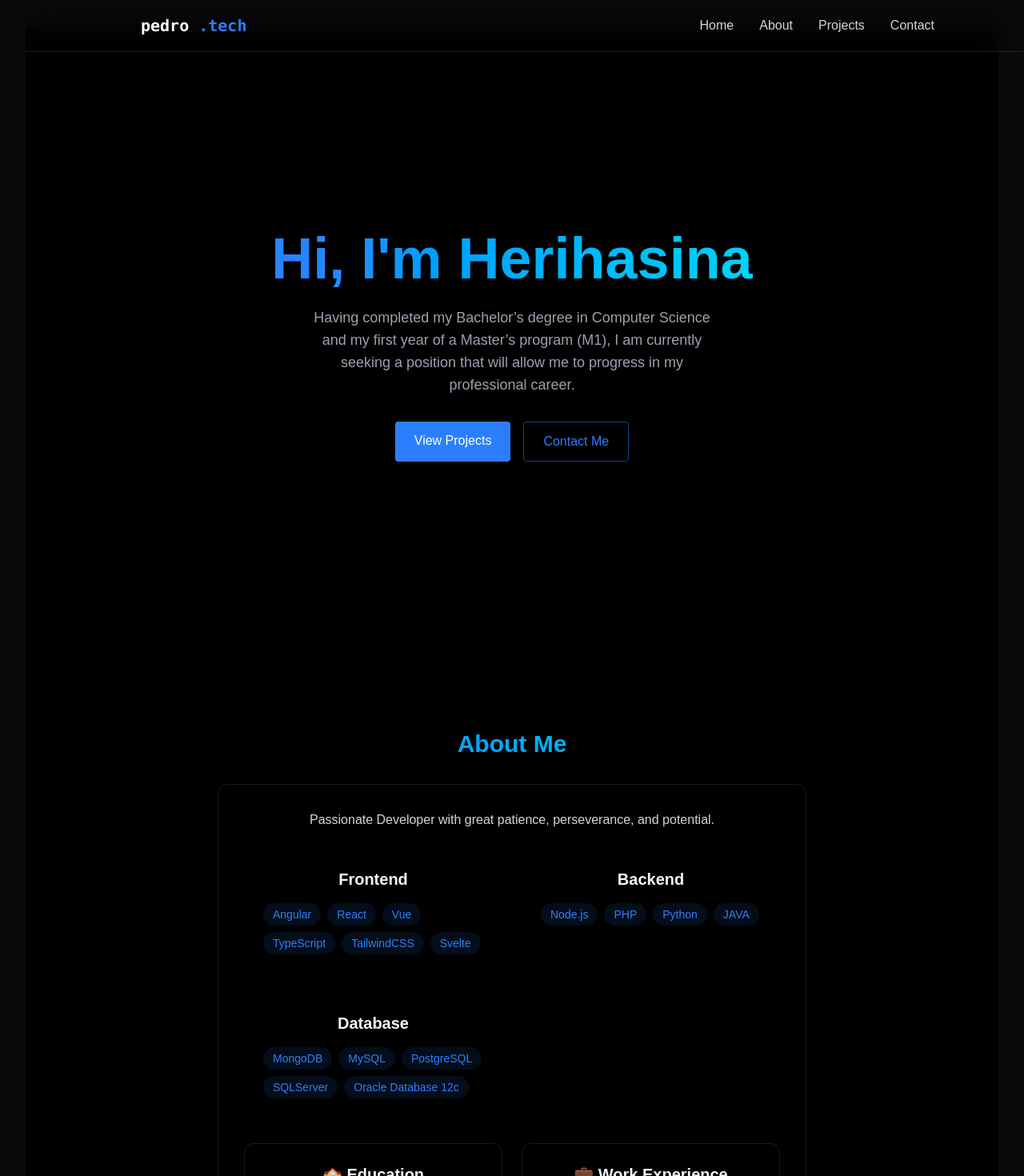
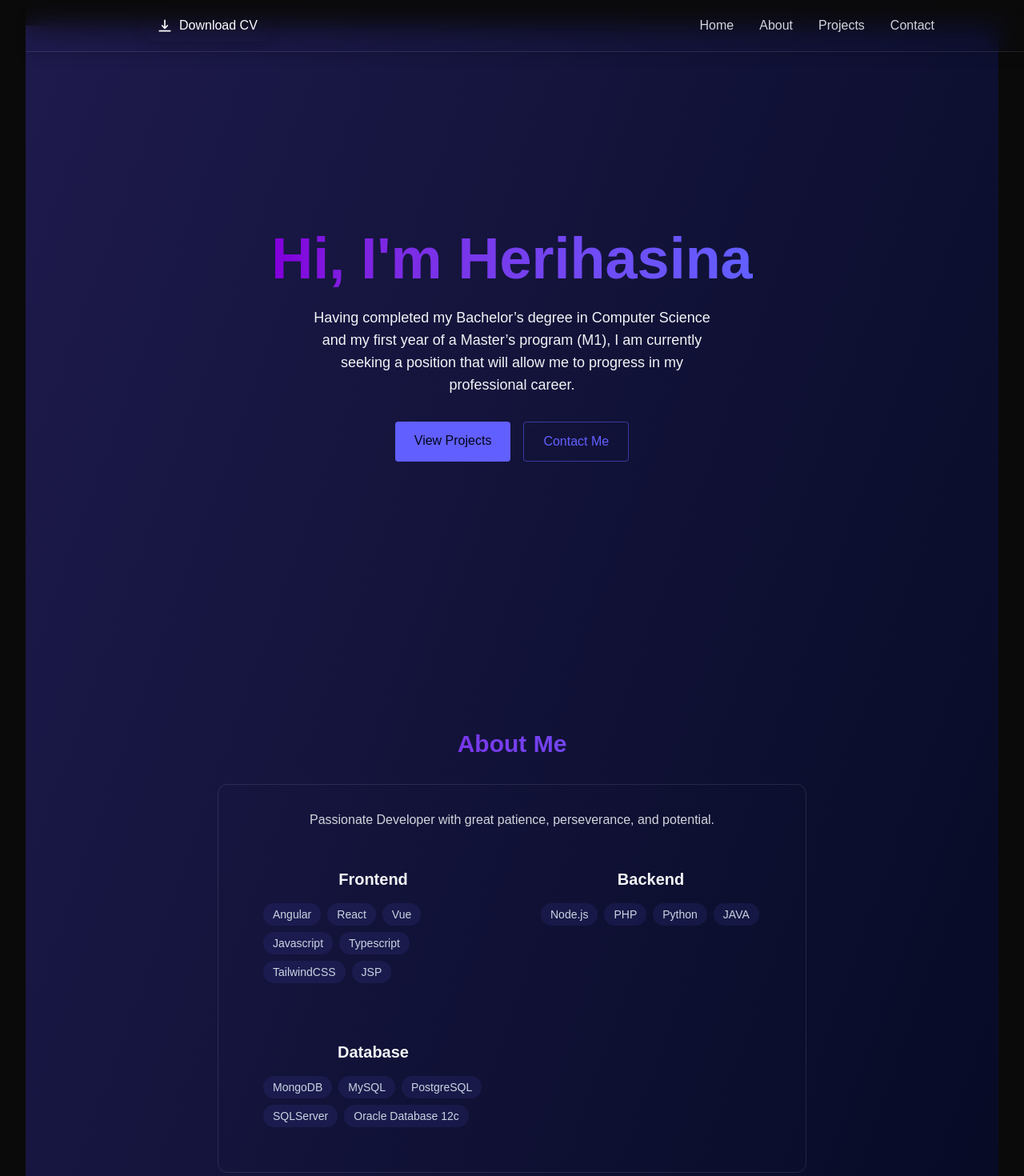
Before and after one commit to herihasina1234/project_portfolio_react, a React (Vite) app: page / in a window 1280 px wide. Shown: the top 1470 px of the page at 80% size. Built offline with nearby package versions, Linux system fonts and the light colour scheme; a web font is replaced by a local one.

Commit message:
fix design, feat cv download, popUp on Contact, update CV: defining personal design, implementing button for downloading CV, add popUp when message is sent and updating CV

```diff
--- a/index.html
+++ b/index.html
@@ -8,7 +8,7 @@
       rel="stylesheet"
     />
     <meta name="viewport" content="width=device-width, initial-scale=1.0" />
-    <title>Portfolio Herihasina</title>
+    <title>Portfolio Rasamimanana Herihasina</title>
   </head>
   <body>
     <div id="root"></div>
--- a/src/App.jsx
+++ b/src/App.jsx
@@ -16,7 +16,7 @@ function App() {
   return (
     <>
       {!isLoaded && <LoadingScreen onComplete={ () => setIsLoaded(true)}/>}{" "}
-      <div className={`min-h-screen transition-opacity duration-700 ${ isLoaded ? "opacity-100" : "opacity-0" } bg-black text-gray-100`}>
+      <div className={`min-h-screen transition-opacity duration-700 ${ isLoaded ? "opacity-100" : "opacity-0" } bg-gradient-to-br from-indigo-950 to-slate-950 text-gray-100`}>
         <Navbar menuOpen={menuOpen} setMenuOpen={setMenuOpen}/>
         <MobileMenu menuOpen={menuOpen} setMenuOpen={setMenuOpen}/>
         <Home/>
--- a/src/components/LoadingScreen.jsx
+++ b/src/components/LoadingScreen.jsx
@@ -3,7 +3,7 @@ import { useState } from "react";
 
 export const LoadingScreen = ({ onComplete }) =>{
     const [text, setText] = useState("");
-    const fullText = "<Hello World/>";
+    const fullText = "<Welcome to my Portfolio .../>";
 
     useEffect(() => {
         let index = 0;
@@ -30,7 +30,7 @@ export const LoadingScreen = ({ onComplete }) =>{
         </div>
 
         <div className="w-[200px] h-[2px] bg-gray-800 rounded relative overflow-hidden">
-            <div className="w-[40%] h-full bg-blue-500 shadow-[0_0_15px_#3b82f6] animate-loading-bar">
+            <div className="w-[40%] h-full bg-purple-500 shadow-[0_0_15px_#3b82f6] animate-loading-bar">
                 {" "}
             </div>
         </div>
--- a/src/components/Navbar.jsx
+++ b/src/components/Navbar.jsx
@@ -3,10 +3,19 @@ export const Navbar = ({ menuOpen, setMenuOpen }) => {
     <nav className="fixed top-0 w-full z-40 bg-[rgba(10, 10, 10, 0.8)] backdrop-blur-lg border-b border-white/10 shadow-lg">
         <div className="max-w-5xl mx-auto px-4">
             <div className="flex justify-between items-center h-16">
-                {" "}
-                <a href="#home" className="font-mono text-xl font-bold text-white">
-                    pedro <span className="text-blue-500">.tech</span>{" "}
+                <a
+                    href="/project_portfolio_react/CV_rasamimanana_venance_herihasina.pdf"
+                    download="CV_rasamimanana_venance_herihasina.pdf"
+                    target="_blank"
+                    rel="noopener noreferrer"
+                    className="flex items-center gap-2 bg-[rgba(10, 10, 10, 0.8)] backdrop-blur-lg text-white font-medium px-5 py-2 rounded-full shadow-lg hover:bg-indigo-500/20 hover:scale-105 hover:shadow-[0_2px_8px_rgba(59,130,246,0.2)] transition-transform"
+                    >
+                    <svg xmlns="http://www.w3.org/2000/svg" className="w-5 h-5" fill="none" viewBox="0 0 24 24" stroke="currentColor">
+                        <path strokeLinecap="round" strokeLinejoin="round" strokeWidth="2" d="M12 4v12m0 0l-4-4m4 4l4-4M4 20h16" />
+                    </svg>
+                    Download CV
                 </a>
+
 
                 {/* hamburger btn for mobile */}
                 <div className="w-7 relative cursor-pointer z-40 md:hidden"
--- /dev/null
+++ b/src/components/PopUp.jsx
@@ -0,0 +1,22 @@
+export const Popup = ({ message, type = "success", onClose}) => {
+    const colors = type === "success" ? "bg-green-500/10 text-green-500 hover:bg-green-500/20" : "bg-red-500/10 text-red-500 hover:bg-red-500/20";
+
+  return (
+    <>
+    <div className="fixed inset-0 bg-[rgba(10, 10, 10, 0.8)] backdrop-blur-lg flex items-center justify-center z-50">
+        <div
+        className={`relative p-6 rounded-lg shadow-lg max-w-sm w-auto text-center ${colors} hover:shadow-[0_2px_8px_rgba(59,130,246,0.1)] transition-all`}
+        >
+            <p className="mt-4">{message}</p>
+            {/* Bouton fermer */}
+            <button
+                onClick={onClose}
+                className="absolute top-1 right-2 text-gray-500 text-2xl hover:text-gray-700"
+            >
+                &times;
+            </button>
+        </div>
+    </div>
+    </>
+  );
+}
--- a/src/components/sections/About.jsx
+++ b/src/components/sections/About.jsx
@@ -5,9 +5,10 @@ export const About = () => {
         "Angular",
         "React",
         "Vue",
-        "TypeScript",
+        "Javascript",
+        "Typescript",
         "TailwindCSS",
-        "Svelte",
+        "JSP",
     ];
 
     const backendSkills = [
@@ -32,7 +33,7 @@ export const About = () => {
         >
             <RevealOnScroll>
                 <div className="max-w-3xl mx-auto px-4">
-                    <h2 className="text-3xl font-bold mb-8 bg-gradient-to-r from-blue-500 to-cyan-400 bg-clip-text text-transparent text-center">
+                    <h2 className="text-3xl font-bold mb-8 bg-gradient-to-r from-purple-700 to-indigo-500 bg-clip-text text-transparent text-center">
                         About Me
                     </h2>
 
@@ -48,7 +49,7 @@ export const About = () => {
                                     {frontendSkills.map((tech, key) => (
                                         <span
                                             key={key}
-                                        className="bg-blue-500/10 text-blue-500 py-1 px-3 rounded-full text-sm hover:bg-blue-500/20 hover:shadow-[0_2px_8px_rgba(59,130,246,0.2)] transition"
+                                            className="bg-indigo-500/10 text-slate-300 py-1 px-3 rounded-full text-sm hover:bg-indigo-500/20 hover:shadow-[0_2px_8px_rgba(59,130,246,0.2)] transition"
                                         >
                                         {tech}
                                         </span>
@@ -62,7 +63,7 @@ export const About = () => {
                                     {backendSkills.map((tech, key) => (
                                         <span
                                             key={key}
-                                        className="bg-blue-500/10 text-blue-500 py-1 px-3 rounded-full text-sm hover:bg-blue-500/20 hover:shadow-[0_2px_8px_rgba(59,130,2246,0.2)] transition"
+                                            className="bg-indigo-500/10 text-slate-300 py-1 px-3 rounded-full text-sm hover:bg-indigo-500/20 hover:shadow-[0_2px_8px_rgba(59,130,246,0.2)] transition"
                                         >
                                             {tech}
                                         </span>
@@ -76,11 +77,12 @@ export const About = () => {
                                     {dataSkills.map((tech, key) => (
                                         <span
                                             key={key}
-                                        className="bg-blue-500/10 text-blue-500 py-1 px-3 rounded-full text-sm hover:bg-blue-500/20 hover:shadow-[0_2px_8px_rgba(59,130,2246,0.2)] transition"
+                                            className="bg-indigo-500/10 text-slate-300 py-1 px-3 rounded-full text-sm hover:bg-indigo-500/20 hover:shadow-[0_2px_8px_rgba(59,130,246,0.2)] transition"
                                         >
                                             {tech}
                                         </span>
                                     ))}
+                                </div>
                             </div>
                         </div>
                     </div>
@@ -114,7 +116,6 @@ export const About = () => {
                         </div>
                     </div>
                 </div>
-                </div>
             </RevealOnScroll>
         </section>
     );
--- a/src/components/sections/Home.jsx
+++ b/src/components/sections/Home.jsx
@@ -8,16 +8,17 @@ export const Home = () =>{
     >
         <RevealOnScroll>
             <div className="text-center z-10 px-4">
-                <h1 className="text-5xl md:text-7xl font-bold mb-6 bg-gradient-to-r from-blue-500 to-cyan-400 bg-clip-text text-transparent leading-right">
+                <h1 className="text-5xl md:text-7xl font-bold mb-6 bg-gradient-to-r from-purple-700 to-indigo-500
+ bg-clip-text text-transparent leading-right">
                     Hi, I'm Herihasina
                 </h1>
-                <p className="text-gray-400 text-lg mb-8 max-w-lg mx-auto">
+                <p className="text-white-400 text-lg mb-8 max-w-lg mx-auto">
                     Having completed my Bachelor’s degree in Computer Science and my first year of a Master’s program (M1), I am currently seeking a position that will allow me to progress in my professional career.
                 </p>
                 <div className="flex justify-center space-x-4">
-                    <a href="#projects" className="bg-blue-500 text-white py-3 px-6 rounded font-medium transition relative overflow-hidden hover:transalte-y-0.5 hover:shadow-[0_0_15px_rgba(59, 130, 246, 0.4)]">View Projects</a>
+                    <a href="#projects" className="bg-indigo-500 text-slate-950 py-3 px-6 rounded font-medium transition relative overflow-hidden hover:transalte-y-0.5 hover:shadow-[0_0_15px_rgba(59, 130, 246, 0.4)]">View Projects</a>
 
-                    <a href="#contact" className="border border-blue-500/50 text-blue-500 py-3 px-6 rounded font-medium transition-all duration-200 hover:transalte-y-0.5 hover:shadow-[0_0_15px_rgba(59, 130, 246, 0.4)] hover:bg-blue-500/10">Contact Me</a>
+                    <a href="#contact" className="border border-indigo-500/50 text-indigo-500 py-3 px-6 rounded font-medium transition-all duration-200 hover:transalte-y-0.5 hover:shadow-[0_0_15px_rgba(59, 130, 246, 0.4)] hover:bg-indigo-500/20">Contact Me</a>
                 </div>
             </div>
         </RevealOnScroll>
```
Also changed, not shown: src/components/sections/Contact.jsx (+19 -8 lines), src/components/sections/Projects.jsx (+4 -4 lines), 1 other file (tests, documents, lock files or other folders). Lines whose indentation alone changed are shown as unchanged.
